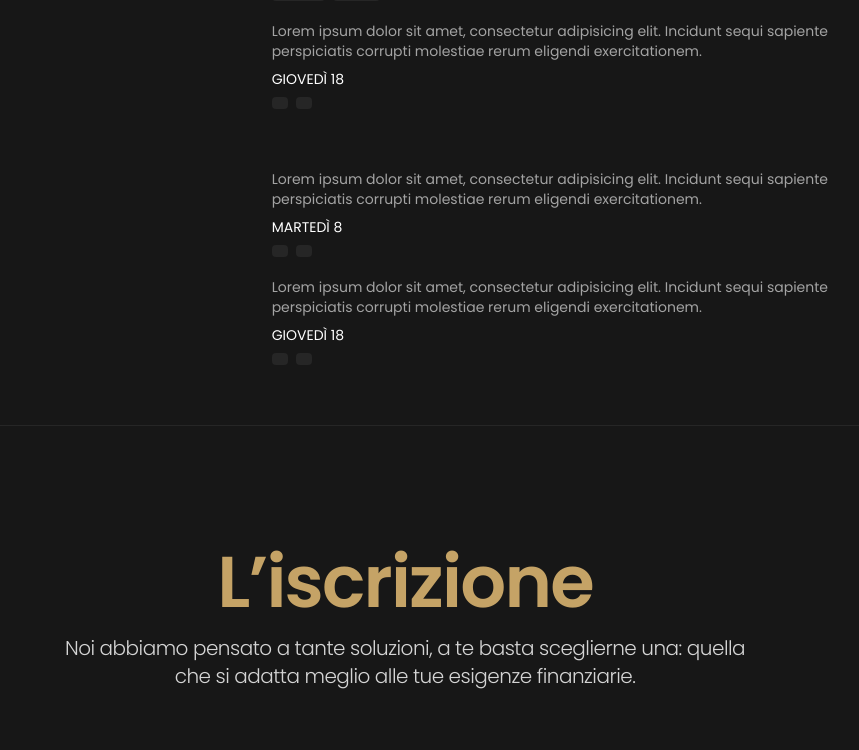
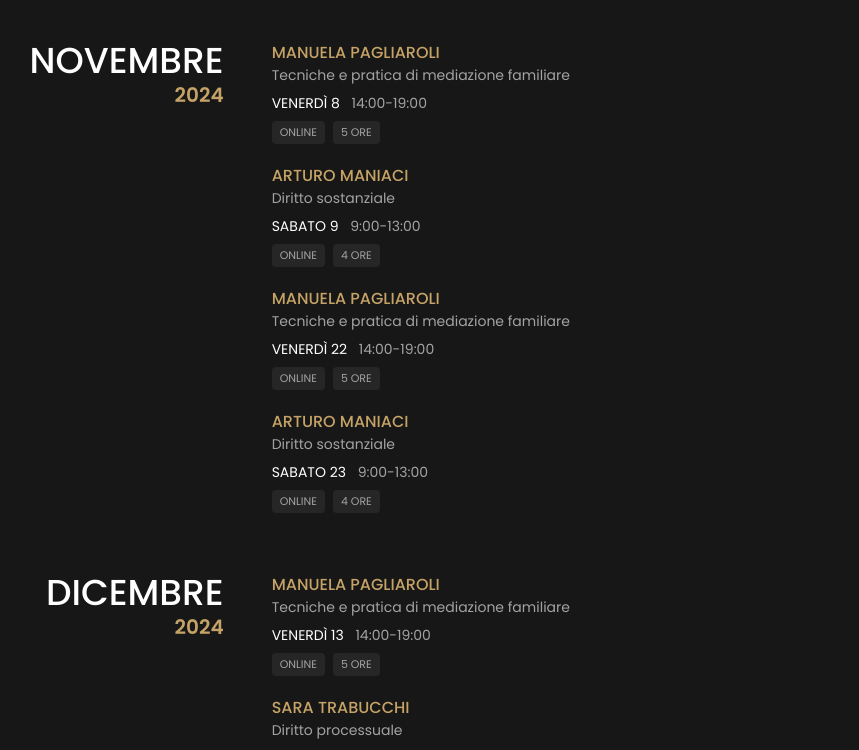
Before and after one commit to plasm/academy, a Nuxt app: page /corsi/master-experience in a window 1280 px wide. Shown: the part 4837-5587 px from the top of the page, without its empty margins (235-1094 px from the left). Built offline with nearby package versions, Linux system fonts and the light colour scheme.

Commit message:
feat: agenda

```diff
--- a/json/courses/dates.json
+++ b/json/courses/dates.json
@@ -11,20 +11,66 @@
           "teacher": "Manuela Pagliaroli",
           "hours": "5 ore",
           "mode": "Online"
-        },
-        {
-          "day": "giovedì 18"
         }
       ]
     },
     {
-      "title": "Febbraio",
+      "month": "Novembre",
+      "year": "2024",
       "dates": [
         {
-          "day": "martedì 8"
+          "day": "Venerdì 8",
+          "time": "14:00-19:00",
+          "subject": "Tecniche e pratica di mediazione familiare",
+          "teacher": "Manuela Pagliaroli",
+          "hours": "5 ore",
+          "mode": "Online"
         },
         {
-          "day": "giovedì 18"
+          "day": "Sabato 9",
+          "time": "9:00-13:00",
+          "subject": "Diritto sostanziale",
+          "teacher": "Arturo Maniaci",
+          "hours": "4 ore",
+          "mode": "Online"
+        },
+        {
+          "day": "Venerdì 22",
+          "time": "14:00-19:00",
+          "subject": "Tecniche e pratica di mediazione familiare",
+          "teacher": "Manuela Pagliaroli",
+          "hours": "5 ore",
+          "mode": "Online"
+        },
+        {
+          "day": "Sabato 23",
+          "time": "9:00-13:00",
+          "subject": "Diritto sostanziale",
+          "teacher": "Arturo Maniaci",
+          "hours": "4 ore",
+          "mode": "Online"
+        }
+      ]
+    },
+    {
+      "month": "Dicembre",
+      "year": "2024",
+      "dates": [
+        {
+          "day": "Venerdì 13",
+          "time": "14:00-19:00",
+          "subject": "Tecniche e pratica di mediazione familiare",
+          "teacher": "Manuela Pagliaroli",
+          "hours": "5 ore",
+          "mode": "Online"
+        },
+        {
+          "day": "Sabato 14",
+          "time": "9:00-13:00",
+          "subject": "Diritto processuale",
+          "teacher": "Sara Trabucchi",
+          "hours": "4 ore",
+          "mode": "Online"
         }
       ]
     }
--- a/pages/corsi/master-experience.vue
+++ b/pages/corsi/master-experience.vue
@@ -186,7 +186,7 @@
               {{ item.teacher }}
             </div>
             <div class="text-sm text-neutral-400">
-              Lorem ipsum dolor sit amet, consectetur adipisicing elit. Incidunt sequi sapiente perspiciatis corrupti molestiae rerum eligendi exercitationem.
+              {{ item.subject }}
             </div>
             <div class="mt-2 text-sm uppercase text-white">
               {{ item.day }} <span class="ml-2 text-neutral-400">{{ item.time }}</span>
```
